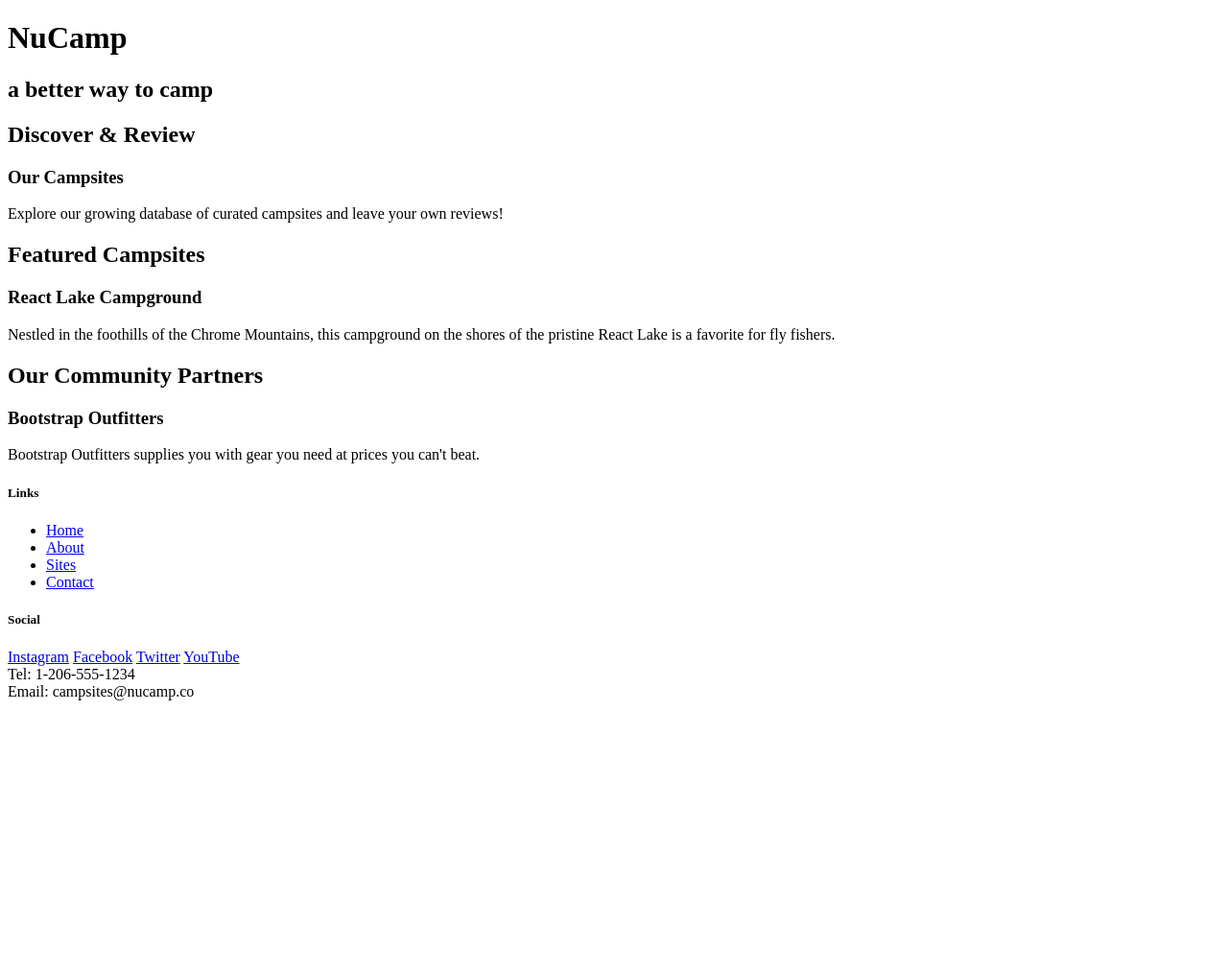
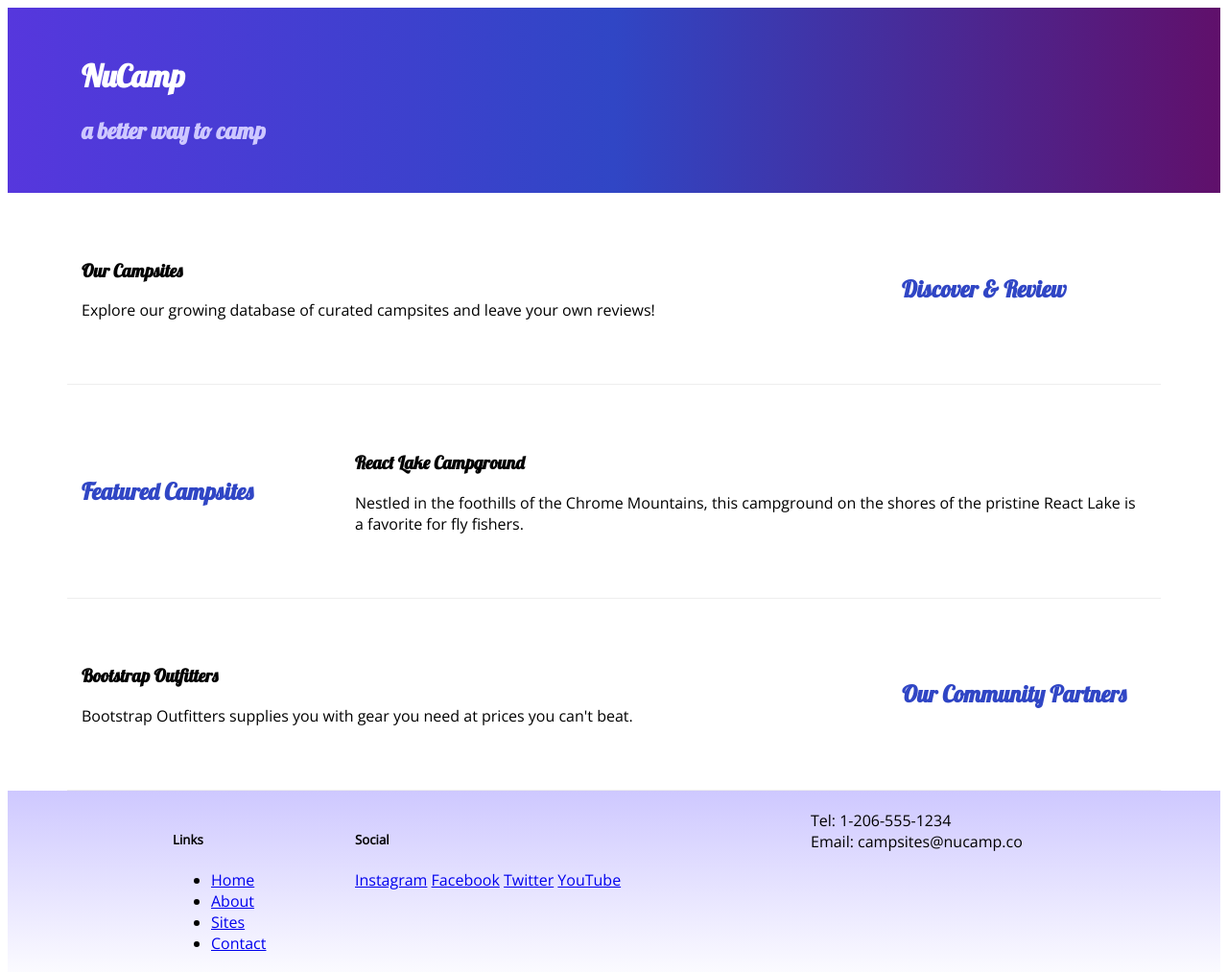
Before and after one commit to brspnc/nucampsite, a website: page index.html in a window 1280 px wide. Shown: the whole page at 96% size. Before the commit the page ends 800 px from the top, so only its background shows below. Drawn offline with nearby package versions, Linux system fonts and the light colour scheme.

Commit message:
Adding Custom Styles

```diff
--- /dev/null
+++ b/css/styles.css
@@ -0,0 +1,32 @@
+body {
+    font-family: "Open Sans", sans-serif;
+}
+
+h1, h2, h3 {
+    font-family: "lobster", cursive;
+}
+
+h2 {
+    color: #3046C5;
+}
+
+header h2 {
+    color: #CEC8FF;
+}
+
+footer {
+    background-image: linear-gradient(#CEC8FF, white);
+    padding: 20px 0;
+}
+
+.jumbotron {
+    padding: 30px;
+    background-image: linear-gradient(to right, #5637DD, #3046C5, #60106B);
+    color: white;
+}
+
+.row-content {
+    padding: 50px 0;
+    border-bottom: 1px ridge;
+    min-height: 200px;
+}
--- a/index.html
+++ b/index.html
@@ -8,56 +8,81 @@
     <!-- Bootstrap CSS-->
     <link rel="stylesheet" href="node_modules/bootstrap/dist/css/bootstrap-grid.min.css" />
 
+    <link rel="stylesheet" href="css/styles.css" />
+    <link rel="stylesheet" href="https://fonts.googleapis.com/css?family=Lobster|Open+Sans" />
+
     <title>NuCamp: A Better Way To Camp</title>
 </head>
 
 <body>
 
-    <header>
-        <div>
+    <header class="jumbotron jumbotron-fluid">
+        <div class="container">
+            <div class="row">
+                <div class="col">
                     <h1>NuCamp</h1>
                     <h2>a better way to camp</h2>
                 </div>
+            </div>
+        </div>
     </header>
 
-    <div>
-        <h2>Discover & Review</h2>
+    <div class="container">
+        <div class="row row-content align-items-center">
+            <div class="col-sm-4 order-sm-last col-md-3">
+                 <h2 class="text-sm-right">Discover & Review</h2>
+             </div>
+             <div class="col">
                 <h3>Our Campsites</h3>
                 <p>Explore our growing database of curated campsites and leave your own reviews!</p>
             </div>
+        </div>
 
-    <div>
+        <div class="row row-content align-items-center">
+            <div class="col-sm-4 col-md-3">
                 <h2>Featured Campsites</h2>
+            </div>
+            <div class="col">
                 <h3>React Lake Campground</h3>
                 <p>Nestled in the foothills of the Chrome Mountains, this campground on the shores of the pristine React Lake is a favorite for fly fishers.</p>
             </div>
+        </div>
 
-    <div>
-        <h2>Our Community Partners</h2>
+        <div class="row row-content align-items-center">
+            <div class="col-sm-4 order-sm-last col-md-3">
+                <h2 class="text-sm-right">Our Community Partners</h2>
+            </div>
+            <div class="col">
                 <h3>Bootstrap Outfitters</h3>
                 <p>Bootstrap Outfitters supplies you with gear you need at prices you can't beat.</p>
             </div>
+        </div>
+    </div>
 
     <footer>
-        <div>
+        <div class="container">
+            <div class="row">
+                <div class="col-4 col-sm-2 offset-1">
                     <h5>Links</h5>
-            <ul>
+                    <ul class="list-unstyled">
                         <li><a href="#">Home</a></li>
                         <li><a href="#">About</a></li>
                         <li><a href="#">Sites</a></li>
                         <li><a href="#">Contact</a></li>
                     </ul>
                 </div>
-        <div>
+                <div class="col-6 col-sm-5 text-center">
                     <h5>Social</h5>
                     <a href="http://instagram.com/">Instagram</a>
                     <a href="http://facebook.com/">Facebook</a>
                     <a href="http://twitter.com/">Twitter</a>
                     <a href="http://youtube.com/">YouTube</a>
                 </div>
-        <div>
+                <div class="col-sm-4 text-center">
                     Tel: 1-206-555-1234<br />
                     Email: campsites@nucamp.co
+                </div>
+        </div>
     </div>
     </footer>
 
```
Lines whose indentation alone changed are shown as unchanged.
